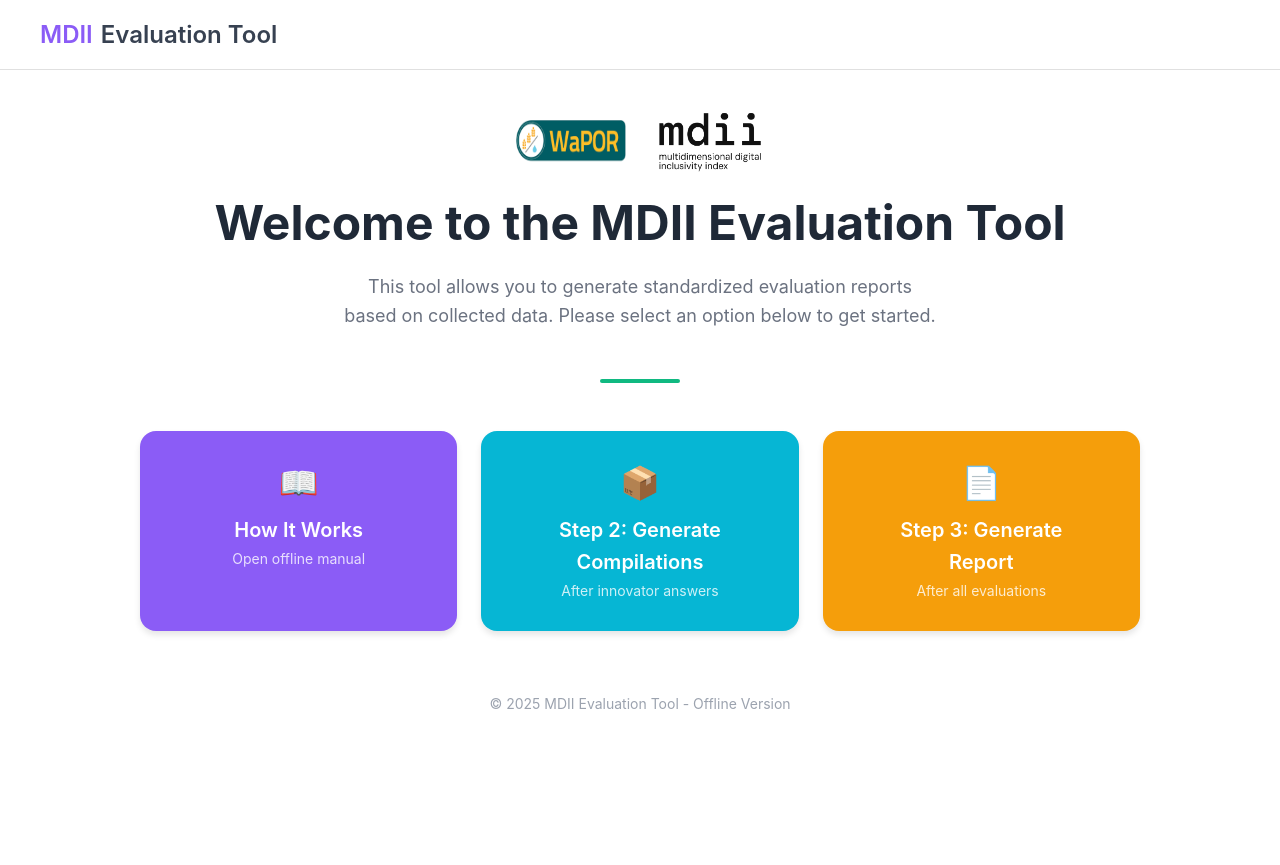
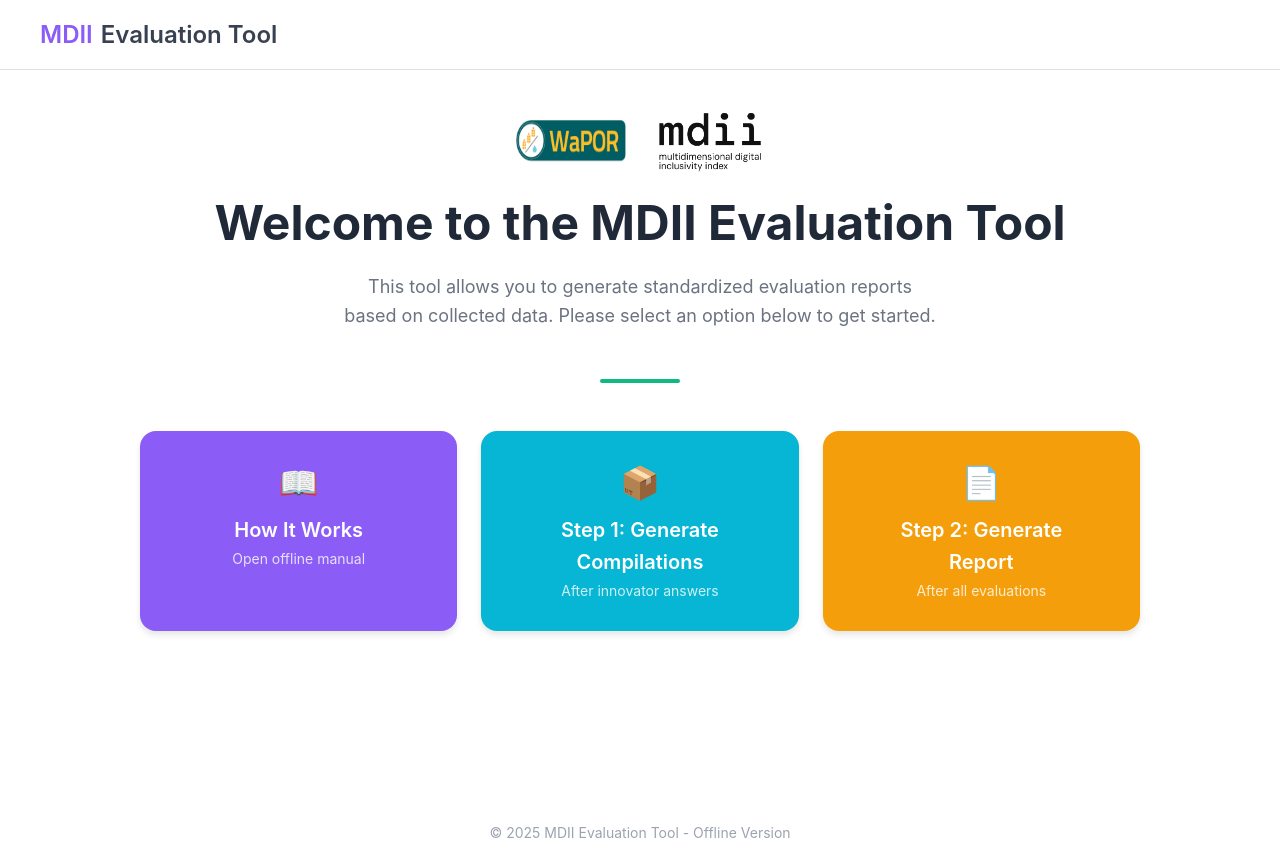
Before and after one commit to saliha-ziyard/mdii-offline-desktop-app, a React app: page / in a window 1280 px wide. Before the commit the page ends 800 px from the top, so only its background shows below. Built offline with nearby package versions, Linux system fonts and the light colour scheme.

Commit message:
footer modification

```diff
--- a/src/components/App.jsx
+++ b/src/components/App.jsx
@@ -2,6 +2,7 @@ import React, { useState, useEffect } from "react";
 import HomePage from "./subcomponents/HomePage";
 import CompilationPage from "./subcomponents/CompilationPage";
 import HowItWorksGuide from "./subcomponents/HowItWorksGuide ";
+import Footer from "./subcomponents/Footer";
 
 const App = () => {
     const [currentPage, setCurrentPage] = useState("home");
@@ -67,6 +68,7 @@ const App = () => {
                     setCurrentPage={setCurrentPage}
                 />
             )}
+        <Footer/>
         </>
     );
 };
--- a/src/components/subcomponents/CompilationPage.jsx
+++ b/src/components/subcomponents/CompilationPage.jsx
@@ -69,7 +69,6 @@ const CompilationPage = ({
             </div>
         </div>
 
-        <Footer />
     </div>
 );
 
--- a/src/components/subcomponents/HomePage.jsx
+++ b/src/components/subcomponents/HomePage.jsx
@@ -38,19 +38,18 @@ const HomePage = ({ setCurrentPage }) => (
           className="action-card cyan-card"
         >
           <div className="card-icon">📦</div>
-          <h3 className="card-title">Step 2: Generate</h3>
+          <h3 className="card-title">Step 1: Generate</h3>
           <h3 className="card-title">Compilations</h3>
           <p className="card-description">After innovator answers</p>
         </div>
         <div className="action-card orange-card">
           <div className="card-icon">📄</div>
-          <h3 className="card-title">Step 3: Generate</h3>
+          <h3 className="card-title">Step 2: Generate</h3>
           <h3 className="card-title">Report</h3>
           <p className="card-description">After all evaluations</p>
         </div>
       </div>
     </div>
-    <Footer />
   </div>
 );
 
--- a/src/components/subcomponents/HowItWorksGuide .jsx
+++ b/src/components/subcomponents/HowItWorksGuide .jsx
@@ -117,10 +117,6 @@ const HowItWorksGuide = ({ setCurrentPage }) => {
         {/* Back Button (Removed as it's now in header) */}
       </main>
 
-      {/* Footer */}
-      <footer className="how-it-works-footer">
-        <div className="footer-text">© 2025 MDII Evaluation Tool - Offline Version</div>
-      </footer>
     </div>
   );
 };
```
